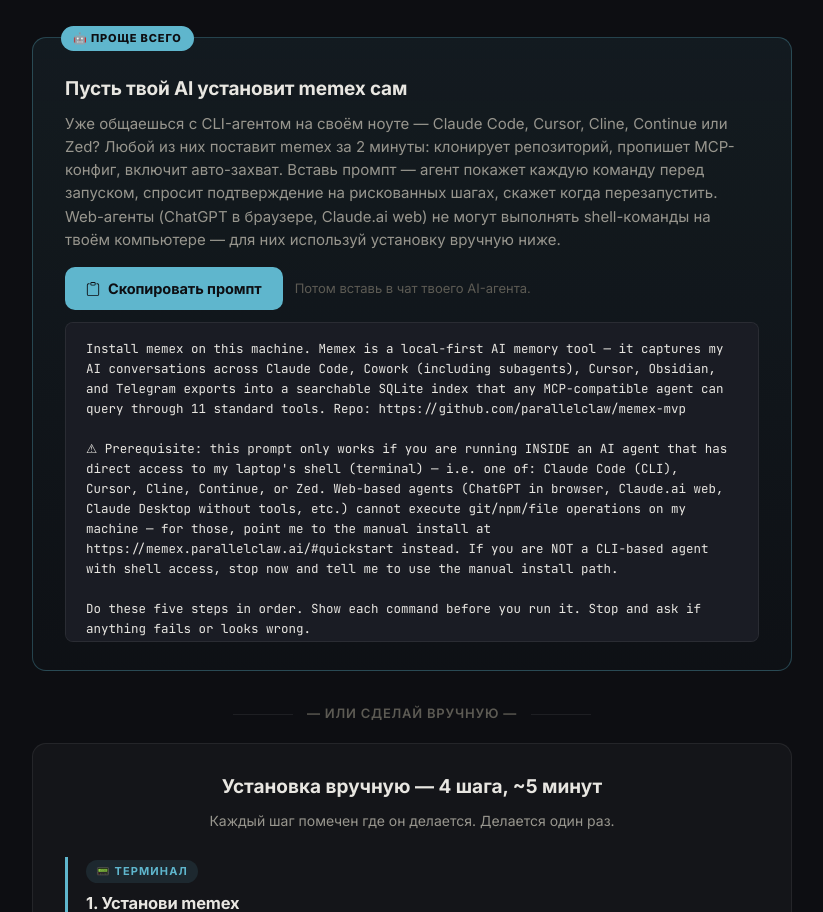
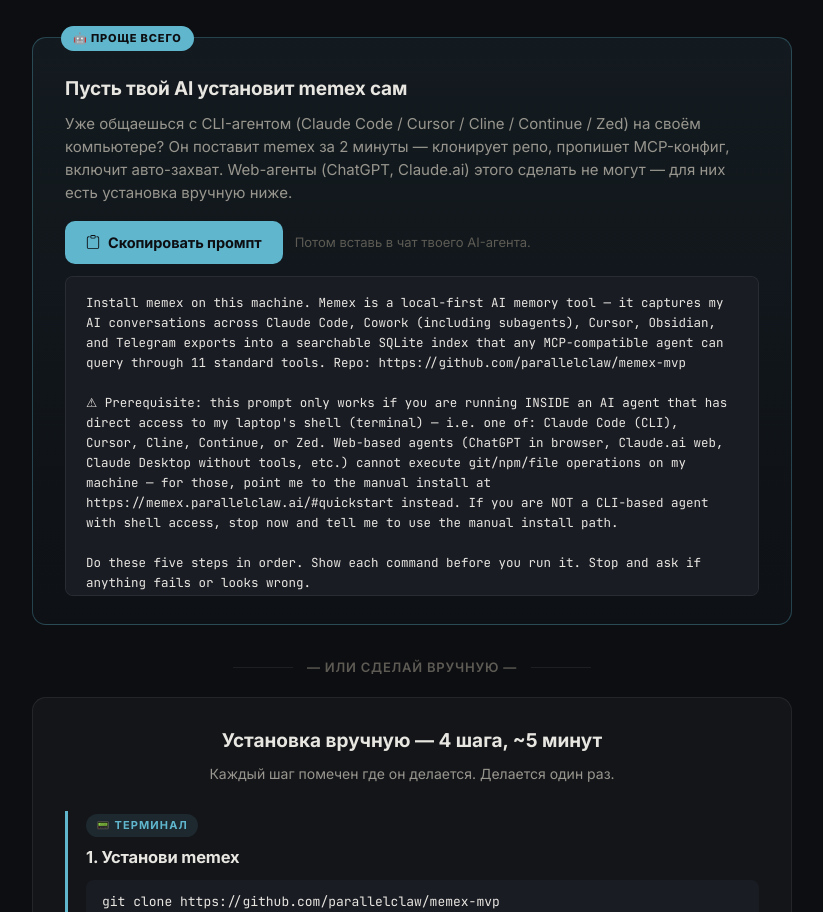
Before and after one commit to parallelclaw/memex-mvp, a website: page docs/index.html in a window 1280 px wide. Shown: the part 5511-6423 px from the top of the page, without its empty margins (228-1051 px from the left). Drawn offline with Linux system fonts and the light colour scheme.

Commit message:
Tighten AI-install lede — shorter, agent list inline, drop mid-section verbosity

```diff
--- a/docs/index.html
+++ b/docs/index.html
@@ -936,9 +936,9 @@
       <h4 data-en="Let your AI install memex for you"
           data-ru="Пусть твой AI установит memex сам">Let your AI install memex for you</h4>
       <p class="lede2"
-         data-en="Already running a CLI-based AI agent on your laptop — Claude Code, Cursor, Cline, Continue, or Zed? Any of them can install memex in 2 minutes: clone the repo, wire the MCP config, turn on auto-capture. Paste this prompt and the agent will show every command before running, ask for confirmation on risky steps, and tell you when to restart. Web-only agents (ChatGPT in browser, Claude.ai web) can't execute shell commands on your machine — use the manual install below instead."
-         data-ru="Уже общаешься с CLI-агентом на своём ноуте — Claude Code, Cursor, Cline, Continue или Zed? Любой из них поставит memex за 2 минуты: клонирует репозиторий, пропишет MCP-конфиг, включит авто-захват. Вставь промпт — агент покажет каждую команду перед запуском, спросит подтверждение на рискованных шагах, скажет когда перезапустить. Web-агенты (ChatGPT в браузере, Claude.ai web) не могут выполнять shell-команды на твоём компьютере — для них используй установку вручную ниже.">
-        Already running a CLI-based AI agent on your laptop — Claude Code, Cursor, Cline, Continue, or Zed? Any of them can install memex in 2 minutes: clone the repo, wire the MCP config, turn on auto-capture. Paste this prompt and the agent will show every command before running, ask for confirmation on risky steps, and tell you when to restart. Web-only agents (ChatGPT in browser, Claude.ai web) can't execute shell commands on your machine — use the manual install below instead.
+         data-en="Already chatting with a CLI agent (Claude Code / Cursor / Cline / Continue / Zed) on your laptop? It installs memex in 2 minutes — clones the repo, wires the MCP config, turns on auto-capture. Web agents (ChatGPT, Claude.ai) can't do this — for them, use the manual install below."
+         data-ru="Уже общаешься с CLI-агентом (Claude Code / Cursor / Cline / Continue / Zed) на своём компьютере? Он поставит memex за 2 минуты — клонирует репо, пропишет MCP-конфиг, включит авто-захват. Web-агенты (ChatGPT, Claude.ai) этого сделать не могут — для них есть установка вручную ниже.">
+        Already chatting with a CLI agent (Claude Code / Cursor / Cline / Continue / Zed) on your laptop? It installs memex in 2 minutes — clones the repo, wires the MCP config, turns on auto-capture. Web agents (ChatGPT, Claude.ai) can't do this — for them, use the manual install below.
       </p>
       <div class="copy-row">
         <button class="btn-primary" id="quickstart-copy-btn" onclick="copyInstallPrompt('quickstart-copy-btn')">
```
Also changed, not shown: docs/v3/index.html (+3 -3 lines).
